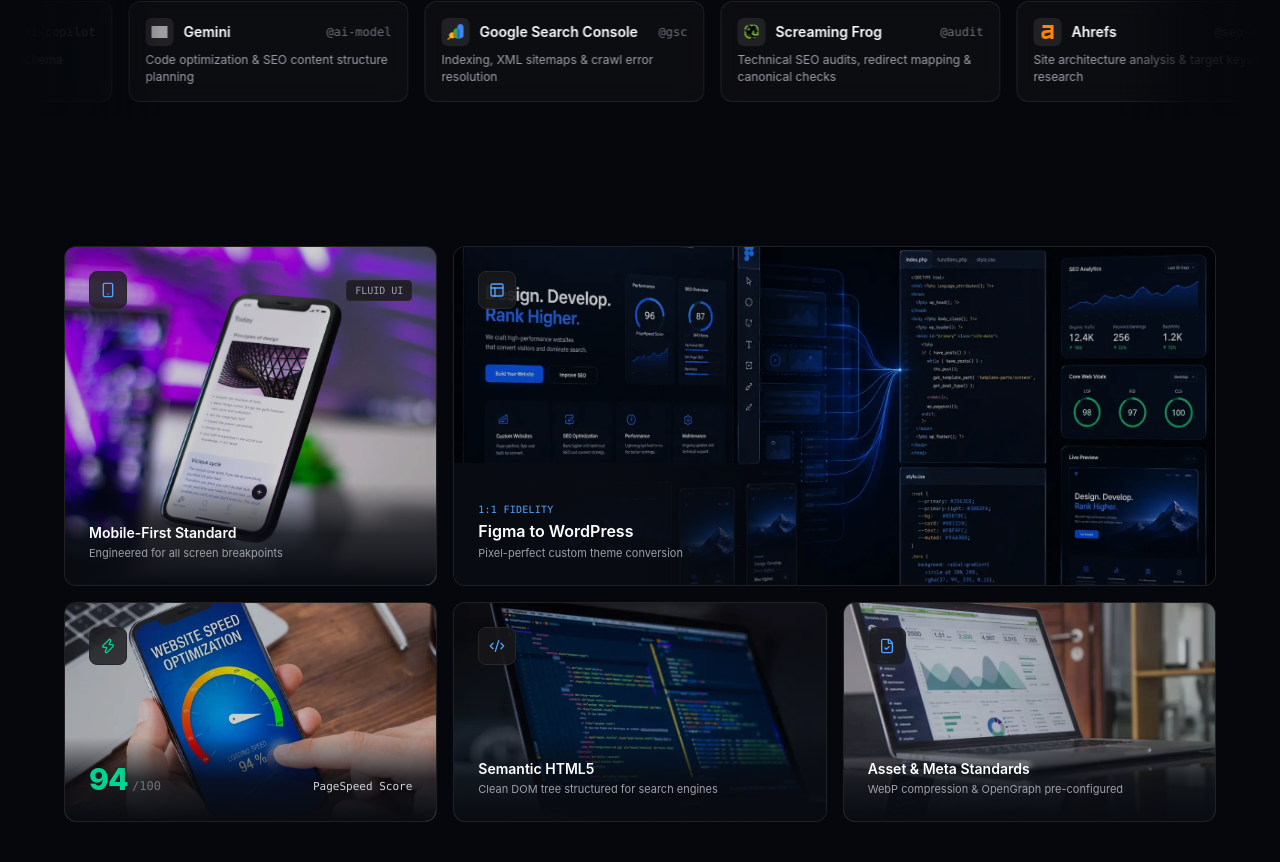
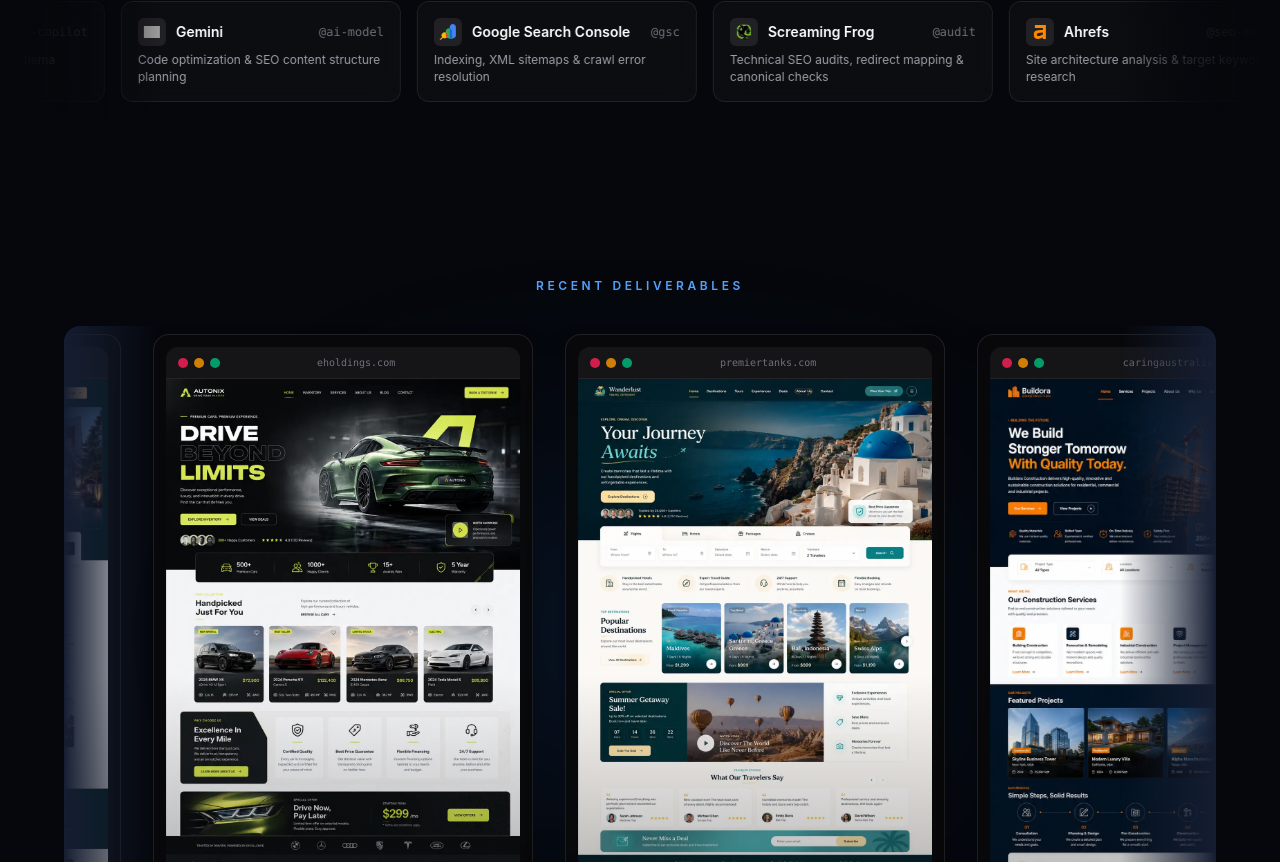
Before and after one commit to alsharieff/my-agency-portfolio, a React (Vite) app: page / in a window 1280 px wide. Shown: the part 818-1680 px from the top of the page. Built offline with nearby package versions, Linux system fonts and the light colour scheme; grey boxes are pictures that could not be loaded.

Commit message:
test error push

```diff
--- a/src/pages/Home.jsx
+++ b/src/pages/Home.jsx
@@ -1,5 +1,5 @@
 import Hero from "../components/sections/Hero";
-import Featured from "../components/sections/Featured";
+// import Featured from "../components/sections/Featured";
 import FeaturedCarousel from "../components/sections/FeaturedWorkCarousel";
 import About from "../components/sections/About";
 import CTAButton from "../components/sections/CTA-Button";
@@ -9,7 +9,7 @@
   return (
     <>
       <Hero />
-      <Featured />
+      {/* <Featured /> */}
       <FeaturedCarousel />
       <About />
       <CTAButton />
```
